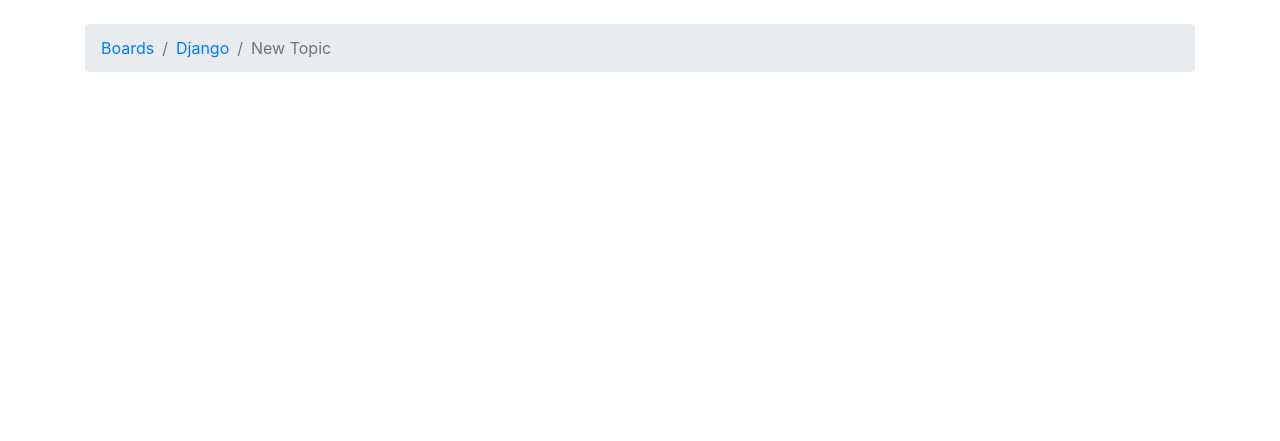
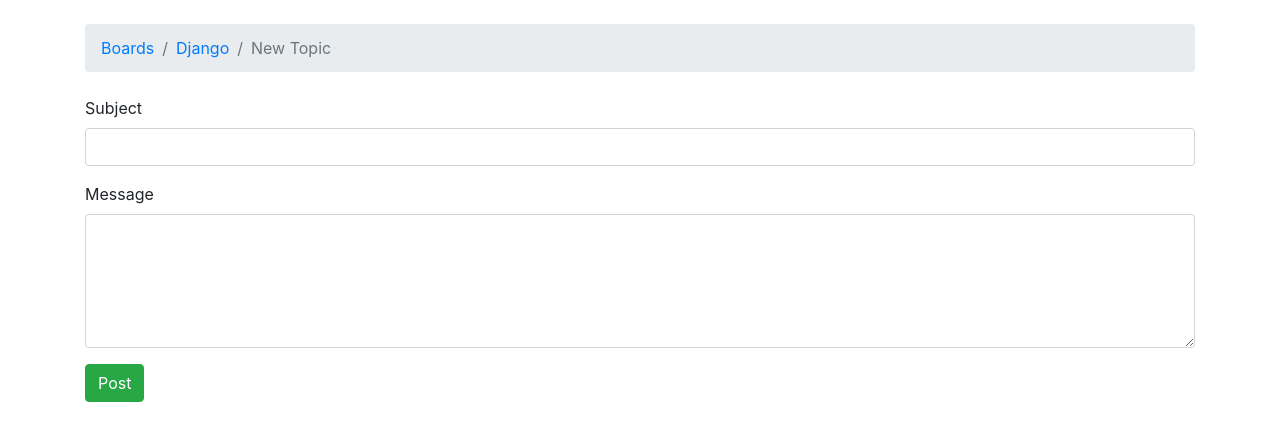
Before and after one commit to tigerjoy/learning-django-forum, a Django app: page /boards/1/new in a window 1280 px wide. Shown: the part 56-497 px from the top of the page. Run offline with Django 3.2, Linux system fonts and the light colour scheme; data comes from the database, SQL or seed files in the repository; some libraries are stand-ins or nearby versions; some web fonts are replaced.

Commit message:
Add form to take subject and message for a post under a topic

```diff
--- a/myproject/templates/new_topic.html
+++ b/myproject/templates/new_topic.html
@@ -11,5 +11,16 @@
 {% endblock %}
 
 {% block content %}
-
+    <form method="post">
+        {% csrf_token %}
+        <div class="form-group">
+            <label for="id_subject">Subject</label>
+            <input type="text" class="form-control" id="id_subject" name="subject">
+        </div>
+        <div class="form-group">
+            <label for="id_message">Message</label>
+            <textarea class="form-control" id="id_message" rows="5" name="message"></textarea>
+        </div>
+        <button type="submit" class="btn btn-success">Post</button>
+    </form>
 {% endblock %}
```
